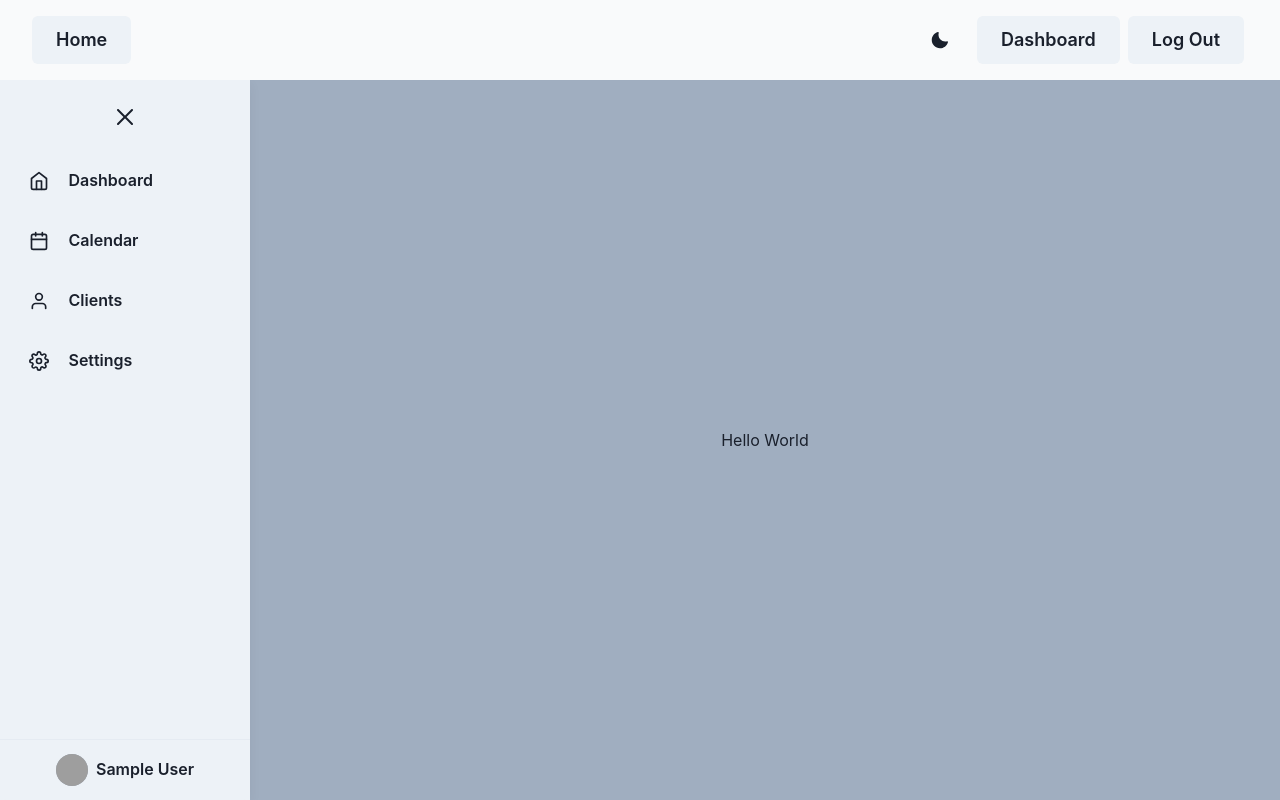
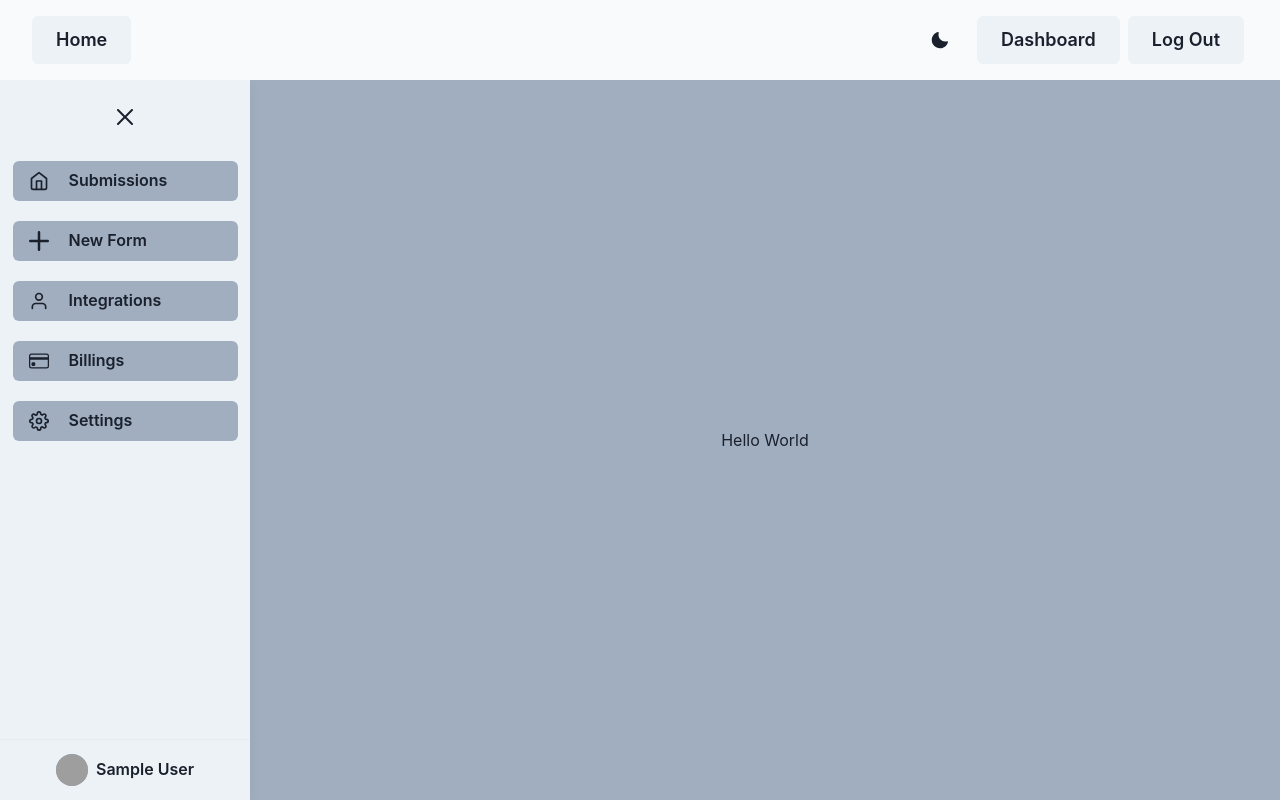
Before and after one commit to rohithandique/form-submission, a React (Create React App) app: page /dashboard in a window 1280 px wide. Built offline with nearby package versions, Linux system fonts and the light colour scheme; no server answers; sample sign-in values are in the browser's storage; grey boxes are pictures that could not be loaded.

Commit message:
created add form modal

```diff
--- a/package.json
+++ b/package.json
@@ -12,6 +12,7 @@
     "@testing-library/user-event": "^12.8.3",
     "firebase": "^8.9.1",
     "framer-motion": "^4.1.17",
+    "hashids": "^2.2.8",
     "react": "^17.0.2",
     "react-dom": "^17.0.2",
     "react-icons": "^4.2.0",
--- a/src/components/Dashboard.js
+++ b/src/components/Dashboard.js
@@ -24,10 +24,7 @@ export default function Dashboard() {
             <Center w={navSize==="large"? "calc(100vw - 250px)" : "calc(100vw - 60px)"}
             bg="gray.400">Hello World</Center>
           </Route>
-          <Route path={`${path}/stats`}>
-            <Center w={navSize==="large"? "calc(100vw - 250px)" : "calc(100vw - 60px)"}
-            bg="gray.400">Rohit Handique</Center>
-          </Route>
+
         </Switch>
 
 
--- a/src/components/Navbar.js
+++ b/src/components/Navbar.js
@@ -14,6 +14,7 @@ export default function Dashboard2() {
     const mobileNav = useDisclosure();
     const { currentUser } = useAuth();
     const [scrolled, setScrolled] = useState(false);
+    console.log(currentUser)
 
     useEffect(() => {
         window.onscroll = function() {
--- /dev/null
+++ b/src/components/NewForm.js
@@ -0,0 +1,84 @@
+import React, { useRef, useState } from 'react'
+import {
+    FormControl, FormLabel, FormErrorMessage, FormHelperText, Input, Button
+  } from "@chakra-ui/react"
+import { ArrowForwardIcon } from '@chakra-ui/icons';
+import { useAuth } from '../contexts/AuthContext';
+import { db } from '../firebase';
+import { useHistory } from "react-router"
+import Hashids from 'hashids'
+
+
+export default function NewForm() {
+
+    const hashids = new Hashids('formsubmission', 10)
+
+    const formName = useRef();
+    const { currentUser } = useAuth();
+    const history = useHistory();
+    const [loading, setLoading] = useState(false);
+
+    async function checkFirestore(value) {
+        const docRef = db.collection(currentUser.uid).doc(currentUser.email);
+        const doc = await docRef.get();
+        if(!doc.exists) {
+            const userData = {
+                formCount: 1
+            }
+            await db.collection(currentUser.uid).doc(currentUser.email).set(userData);
+            return 0;
+        } else {
+            const res = doc.data().formCount;
+            return res;
+        }
+    }
+
+    async function addForm(e) {
+        e.preventDefault();
+
+        const count = await checkFirestore(formName.current.value);
+        const docName = currentUser.email.concat(" ").concat(formName.current.value);
+
+        var hex = Buffer.from(docName, 'utf8').toString('hex');
+        console.log(hex);
+
+        var encoded = hashids.encodeHex(hex);
+        console.log(encoded);
+
+        var decodedHex = hashids.decodeHex(encoded);
+        console.log(decodedHex);
+
+        var string = Buffer.from(decodedHex, 'hex').toString('utf8');
+        console.log(string);
+        /*
+        e.preventDefault();
+        const count = await checkFirestore(formName.current.value);
+        const docName = currentUser.email.concat((count+1).toString());
+        console.log(docName);
+        try {
+            setLoading(true);
+            await db.collection(currentUser.uid).doc(docName).set({"_formName": formName.current.value});
+            await db.collection(currentUser.uid).doc(currentUser.email).update({formCount: count+1});
+            setLoading(false);
+            history.push("/dashboard")
+        } catch(error) {
+            console.log(error);
+            setLoading(false);
+        }*/
+
+    }
+
+
+    return (
+        <form onSubmit={addForm}>
+            <FormControl id="email">
+                <FormLabel>Form Name</FormLabel>
+                <Input type="text" ref={formName} />
+                <FormHelperText>Make it unique!</FormHelperText>
+            </FormControl>
+            <Button disabled={loading} mt="4" type="submit" size="lg" rightIcon={<ArrowForwardIcon />}>
+                Create
+            </Button>
+        </form>
+    )
+}
--- /dev/null
+++ b/src/components/NewFormModal.js
@@ -0,0 +1,45 @@
+import {
+    Modal,
+    ModalOverlay,
+    ModalContent,
+    ModalHeader,
+    ModalFooter,
+    ModalBody,
+    ModalCloseButton,
+    useDisclosure,
+    Button,
+    Icon, Text
+  } from "@chakra-ui/react"
+import { AddIcon } from "@chakra-ui/icons"
+import NewForm from "./NewForm"
+
+export default function NewFormModal(props) {
+    const { navSize }  = props
+    const { isOpen, onOpen, onClose } = useDisclosure()
+    return (
+        <>
+        <Button bg="gray.400" _hover={{ textDecor: 'none', bg: "#AEC8CA" }} onClick={onOpen}
+        _focus={{bg:"gray.400"}} mt="5" justifyContent="flex-start">
+            <Icon as={AddIcon} fontSize="xl" />
+            <Text ml={5} display={navSize === "small" ? "none" : "flex"}>New Form</Text>
+        </Button>
+
+        <Modal isOpen={isOpen} onClose={onClose} isCentered  motionPreset="scale">
+            <ModalOverlay />
+            <ModalContent>
+            <ModalHeader>Add Form</ModalHeader>
+            <ModalCloseButton />
+            <ModalBody>
+                <NewForm />
+            </ModalBody>
+
+            <ModalFooter>
+                {
+                    //something can be added
+                }
+            </ModalFooter>
+            </ModalContent>
+        </Modal>
+        </>
+    )
+}
--- a/src/components/Sidebar.js
+++ b/src/components/Sidebar.js
@@ -5,22 +5,15 @@ Original Repo: https://github.com/bjcarlson42/chakra-left-responsive-navbar
 
 import React from 'react'
 import {
-    Flex,
-    Text,
-    IconButton,
-    Divider,
-    Avatar,
-    useColorModeValue,
-    Button,
-    Icon
+    Flex, Text, IconButton, Divider, Avatar, useColorModeValue, Button, Icon
 } from '@chakra-ui/react'
 import {
-    FiHome,
-    FiCalendar,
-    FiUser,
-    FiSettings
+    FiHome, FiUser, FiSettings
 } from 'react-icons/fi'
-import { HamburgerIcon, CloseIcon } from '@chakra-ui/icons'
+import NewFormModal from './NewFormModal'
+
+import { BsCreditCard } from 'react-icons/bs'
+import { HamburgerIcon, CloseIcon} from '@chakra-ui/icons'
 import { useAuth } from '../contexts/AuthContext';
 import { Link as RouterLink, useRouteMatch } from 'react-router-dom';
 
@@ -68,19 +61,20 @@ export default function Sidebar(props) {
                         }}
                     /> : <></>}
 
-                    <Button as={RouterLink} to={`${url}`} _hover={{ textDecor: 'none', bg: "#AEC8CA" }} _focus={{bg:"gray.400"}} mt="5" justifyContent="flex-start">
+                    <Button bg="gray.400" as={RouterLink} to={`${url}`} _hover={{ textDecor: 'none', bg: "#AEC8CA" }} _focus={{bg:"gray.400"}} mt="5" justifyContent="flex-start">
                         <Icon as={FiHome} fontSize="xl" />
-                        <Text ml={5} display={navSize === "small" ? "none" : "flex"}>Dashboard</Text>
+                        <Text ml={5} display={navSize === "small" ? "none" : "flex"}>Submissions</Text>
                     </Button >
-                    <Button as={RouterLink} to={`${url}/stats`} _hover={{ textDecor: 'none', bg: "#AEC8CA" }} _focus={{bg:"gray.400"}} mt="5" justifyContent="flex-start">
-                        <Icon as={FiCalendar} fontSize="xl" />
-                        <Text ml={5} display={navSize === "small" ? "none" : "flex"}>Calendar</Text>
+                    <NewFormModal navSize={navSize}/>
+                    <Button bg="gray.400" as={RouterLink} to={`${url}/integrations`}  _hover={{ textDecor: 'none', bg: "#AEC8CA" }} _focus={{bg:"gray.400"}} mt="5" justifyContent="flex-start">
+                        <Icon as={FiUser} fontSize="xl" />
+                        <Text ml={5} display={navSize === "small" ? "none" : "flex"}>Integrations</Text>
                     </Button>
-                    <Button  _hover={{ textDecor: 'none', bg: "#AEC8CA" }} _focus={{bg:"gray.400"}} mt="5" justifyContent="flex-start">
-                        <Icon as={FiUser} fontSize="xl" />
-                        <Text ml={5} display={navSize === "small" ? "none" : "flex"}>Clients</Text>
+                    <Button bg="gray.400" _hover={{ textDecor: 'none', bg: "#AEC8CA" }} _focus={{bg:"gray.400"}} mt="5" justifyContent="flex-start">
+                        <Icon as={BsCreditCard} fontSize="xl" />
+                        <Text ml={5} display={navSize === "small" ? "none" : "flex"}>Billings</Text>
                     </Button>
-                    <Button  _hover={{ textDecor: 'none', bg: "#AEC8CA" }} _focus={{bg:"gray.400"}} mt="5" justifyContent="flex-start">
+                    <Button bg="gray.400" _hover={{ textDecor: 'none', bg: "#AEC8CA" }} _focus={{bg:"gray.400"}} mt="5" justifyContent="flex-start">
                         <Icon as={FiSettings} fontSize="xl" />
                         <Text ml={5} display={navSize === "small" ? "none" : "flex"}>Settings</Text>
                     </Button>
--- a/src/components/utils/Username.js
+++ b/src/components/utils/Username.js
@@ -33,7 +33,6 @@ export default function Username() {
             setUsernameError("some username error")
         })
         setLoading(false);
-
     }
 
     return (
--- a/src/firebase.js
+++ b/src/firebase.js
@@ -1,5 +1,6 @@
 import firebase from "firebase/app";
 import "firebase/auth";
+import "firebase/firestore"
 
 const app = firebase.initializeApp({
     apiKey: "AIzaSyBGnFKIFcMP24Sse6t1ehlUUrKagDgN0L0",
@@ -11,4 +12,6 @@ const app = firebase.initializeApp({
 })
 
 export const auth = app.auth()
+export const db = app.firestore();
+db.settings({ timestampsInSnapshots: true, merge: true });
 export default app;
```
Also changed, not shown: 1 other file (tests, documents, lock files or other folders).
